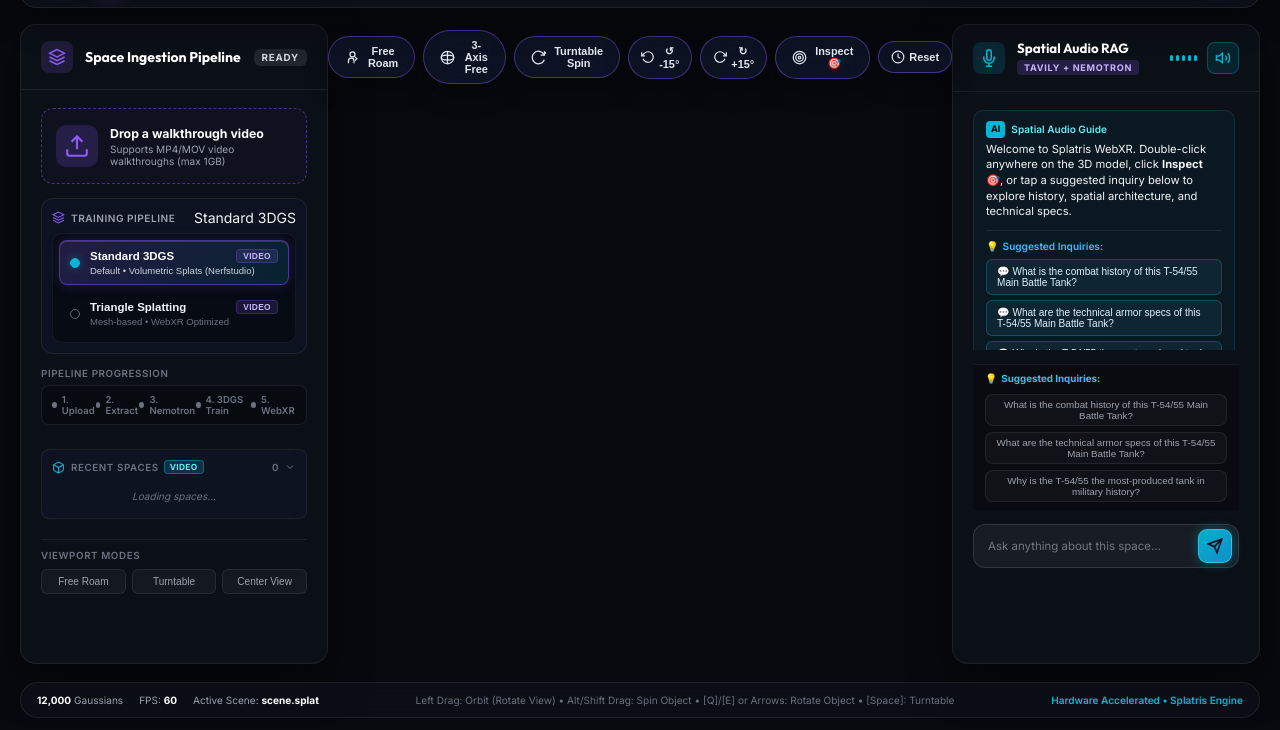
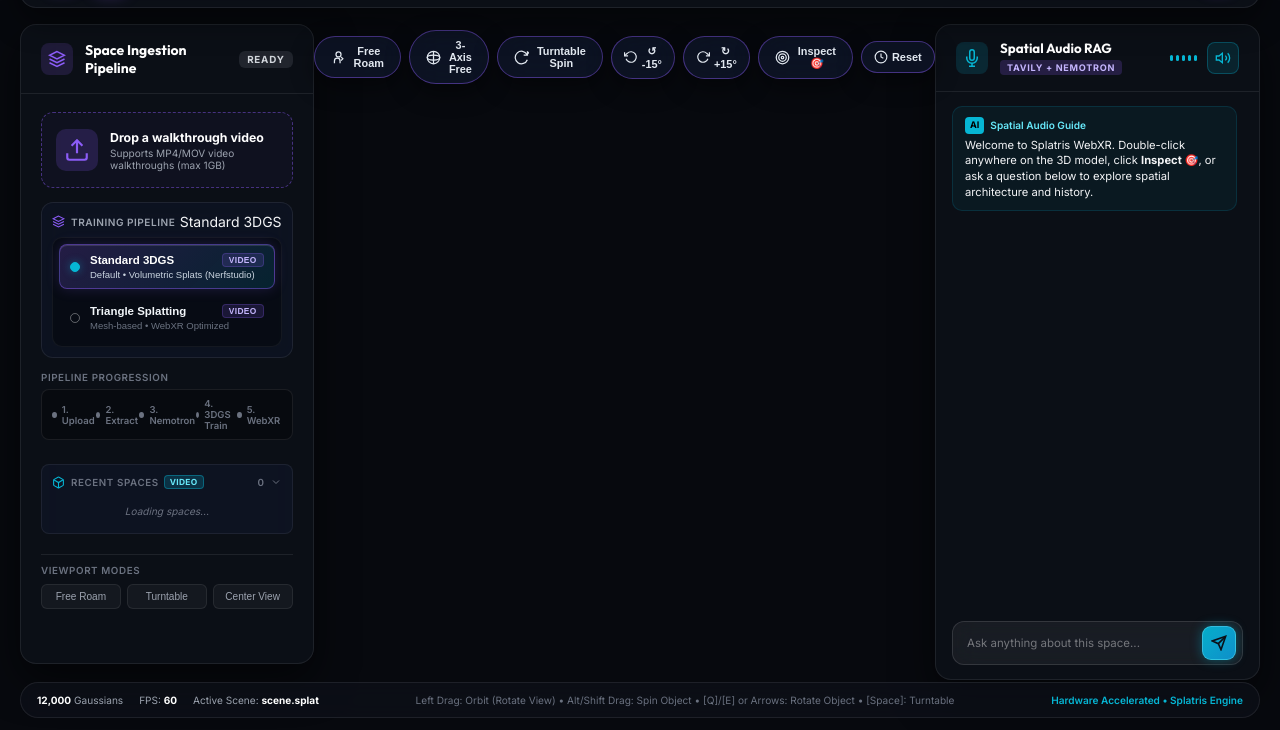
Before and after one commit to memetcircus/splatris, a website: page public/index.html in a window 1280 px wide. Shown: the part 70-800 px from the top of the page. Drawn offline with nearby package versions, Linux system fonts and the light colour scheme.

Commit message:
fix(chat): expand chat height, auto-scroll to bottom, and only populate suggested inquiries after inspection (Milestone 74)

```diff
--- a/public/index.html
+++ b/public/index.html
@@ -35,7 +35,7 @@
   <!-- Dedicated 3D Gaussian Splatting Engine with Cache Busting -->
   <script src="lib/gaussian-splats-3d.umd.js?v=20261003_stereo_fix"></script>
 
-  <link rel="stylesheet" href="style.css?v=20261020_analyzing_anim_v40">
+  <link rel="stylesheet" href="style.css?v=20261020_chat_height_fix_v41">
 </head>
 
 <body>
@@ -451,38 +451,13 @@
               <span class="agent-name">Spatial Audio Guide</span>
             </div>
             <div class="msg-content">
-              <p>Welcome to Splatris WebXR. Double-click anywhere on the 3D model, click <strong>Inspect 🎯</strong>, or tap a suggested inquiry below to explore history, spatial architecture, and technical specs.</p>
-              <div class="raycast-suggested-inquiries" style="margin-top: 10px; padding-top: 8px; border-top: 1px solid rgba(255,255,255,0.08);">
-                <div style="font-weight: 600; color: #38bdf8; font-size: 0.72rem; margin-bottom: 6px; display: flex; align-items: center; gap: 4px;">
-                  <span>💡</span> Suggested Inquiries:
-                </div>
-                <div style="display: flex; flex-direction: column; gap: 5px;">
-                  <button type="button" class="raycast-query-btn" data-query="What is the combat history of this T-54/55 Main Battle Tank?">
-                    💬 What is the combat history of this T-54/55 Main Battle Tank?
-                  </button>
-                  <button type="button" class="raycast-query-btn" data-query="What are the technical armor specs of this T-54/55 Main Battle Tank?">
-                    💬 What are the technical armor specs of this T-54/55 Main Battle Tank?
-                  </button>
-                  <button type="button" class="raycast-query-btn" data-query="Why is the T-54/55 the most-produced tank in military history?">
-                    💬 Why is the T-54/55 the most-produced tank in military history?
-                  </button>
-                </div>
-              </div>
+              Welcome to Splatris WebXR. Double-click anywhere on the 3D model, click <strong>Inspect 🎯</strong>, or ask a question below to explore spatial architecture and history.
             </div>
           </div>
         </div>
 
-        <!-- Auto-Generated Suggested Inquiries (Desktop) -->
-        <div id="rag-presets" class="rag-preset-chips" style="display: flex; flex-wrap: wrap; gap: 6px; padding: 8px 12px; background: rgba(0, 0, 0, 0.25); border-top: 1px solid rgba(255, 255, 255, 0.06);">
-          <div style="width: 100%; font-size: 0.70rem; color: #38bdf8; font-weight: 700; margin-bottom: 4px; display: flex; align-items: center; gap: 4px;">
-            <span>💡</span> Suggested Inquiries:
-          </div>
-          <div style="display: flex; flex-wrap: wrap; gap: 6px; width: 100%;">
-            <button type="button" class="chip-query" data-query="What is the combat history of this T-54/55 Main Battle Tank?" style="padding: 4px 9px; font-size: 0.70rem; border-radius: 8px;">What is the combat history of this T-54/55 Main Battle Tank?</button>
-            <button type="button" class="chip-query" data-query="What are the technical armor specs of this T-54/55 Main Battle Tank?" style="padding: 4px 9px; font-size: 0.70rem; border-radius: 8px;">What are the technical armor specs of this T-54/55 Main Battle Tank?</button>
-            <button type="button" class="chip-query" data-query="Why is the T-54/55 the most-produced tank in military history?" style="padding: 4px 9px; font-size: 0.70rem; border-radius: 8px;">Why is the T-54/55 the most-produced tank in military history?</button>
-          </div>
-        </div>
+        <!-- Auto-Generated Suggested Inquiries (Desktop) - Populated dynamically ONLY after inspection -->
+        <div id="rag-presets" class="rag-preset-chips" style="display: none;"></div>
 
         <!-- Input Box -->
         <form id="rag-form" class="rag-input-box">
@@ -684,7 +659,7 @@
     </div>
   </footer>
 
-  <script src="app.js?v=20261020_analyzing_anim_v40"></script>
+  <script src="app.js?v=20261020_chat_height_fix_v41"></script>
 </body>
 
 </html>
--- a/public/style.css
+++ b/public/style.css
@@ -246,6 +246,23 @@
   pointer-events: none;
 }
 
+#right-panel {
+  width: 410px;
+  max-height: calc(100vh - 130px);
+  display: flex;
+  flex-direction: column;
+}
+
+#right-panel .panel-body {
+  flex: 1 1 auto;
+  min-height: 0;
+  display: flex;
+  flex-direction: column;
+  padding: 14px 16px;
+  gap: 10px;
+  overflow: hidden;
+}
+
 .hud-panel:hover {
   border-color: var(--border-accent);
 }
@@ -1657,18 +1674,30 @@
 }
 
 .rag-conversation {
-  flex: 1;
-  min-height: 180px;
-  max-height: 240px;
+  flex: 1 1 auto;
+  min-height: 340px;
+  max-height: calc(100vh - 280px);
+  height: 100%;
   overflow-y: auto;
-  padding-right: 4px;
-  display: flex;
-  flex-direction: column;
-  gap: 10px;
+  overflow-x: hidden;
+  padding-right: 6px;
+  display: flex;
+  flex-direction: column;
+  gap: 12px;
   scrollbar-width: thin;
+  scrollbar-color: rgba(56, 189, 248, 0.4) rgba(0, 0, 0, 0.25);
+  scroll-behavior: smooth;
+}
+
+.rag-preset-chips {
+  flex-shrink: 0;
+  max-height: 120px;
+  overflow-y: auto;
+  border-radius: var(--radius-sm, 8px);
 }
 
 .message {
+  flex-shrink: 0;
   padding: 10px 12px;
   border-radius: 10px;
   font-size: 0.8rem;
```
Also changed, not shown: STEERING.md (+5 -1 lines), public/app.js.
